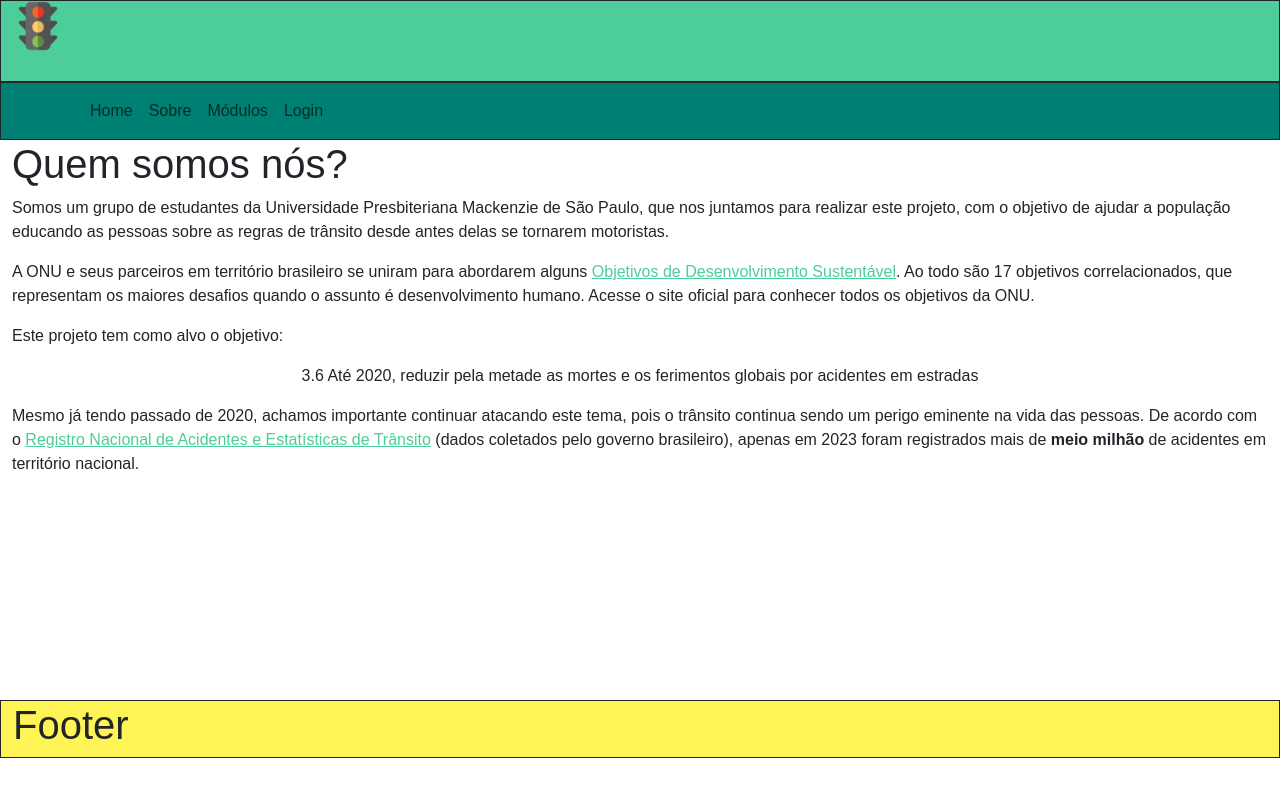
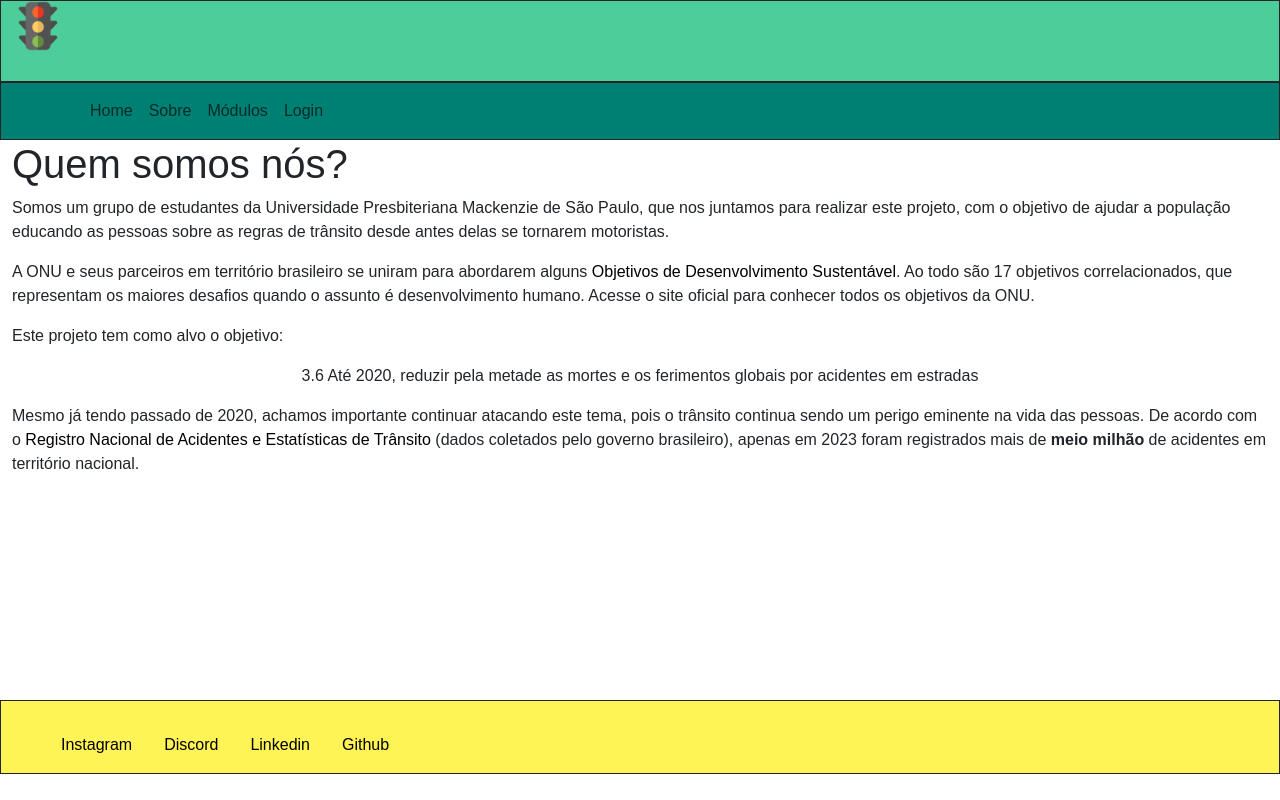
Before and after one commit to vinicius-francisco-sm/web-mobile-project, a Next.js app: page /about/about in a window 1280 px wide. Built offline with nearby package versions, Linux system fonts and the light colour scheme; a web font is replaced by a local one.

Commit message:
feat: styling footer

```diff
--- a/package.json
+++ b/package.json
@@ -9,6 +9,7 @@
     "lint": "next lint"
   },
   "dependencies": {
+    "@fortawesome/fontawesome-free": "^6.5.2",
     "@next/font": "^14.1.4",
     "bootstrap": "^5.3.3",
     "next": "14.1.4",
--- a/src/components/Footer/Footer.tsx
+++ b/src/components/Footer/Footer.tsx
@@ -2,7 +2,14 @@ export function Footer(){
     return(
         <>
             <footer className="bg-light">
-                <h1>Footer</h1>
+                <div className="footer-content">
+                    <ul>
+                        <li><a href="">Instagram</a></li>
+                        <li><a href="">Discord</a></li>
+                        <li><a href="">Linkedin</a></li>
+                        <li><a href="">Github</a></li>
+                    </ul>
+                </div>
             </footer>
         </>
     )
--- /dev/null
+++ b/src/components/Footer/footer.css
@@ -0,0 +1,16 @@
+ul {
+    list-style-type: none;
+}
+li {
+    float: left;
+    padding: 16px;
+    text-align: center;
+    display: block;
+}
+a {
+    color: #000;
+    text-decoration: none;
+}
+a:hover {
+    color: #4CCD99;
+}
--- a/src/pages/_app.tsx
+++ b/src/pages/_app.tsx
@@ -4,6 +4,7 @@ import '../styles/main.min.css';
 import '@/components/Header/Header.css'
 import '@/components/Layout/layout.css'
 import { Ysabeau_Infant } from "next/font/google";
+import '@/components/Footer/footer.css'
 
 const infant = Ysabeau_Infant({
   subsets: ['latin'],
```
Also changed, not shown: 1 other file (tests, documents, lock files or other folders).
